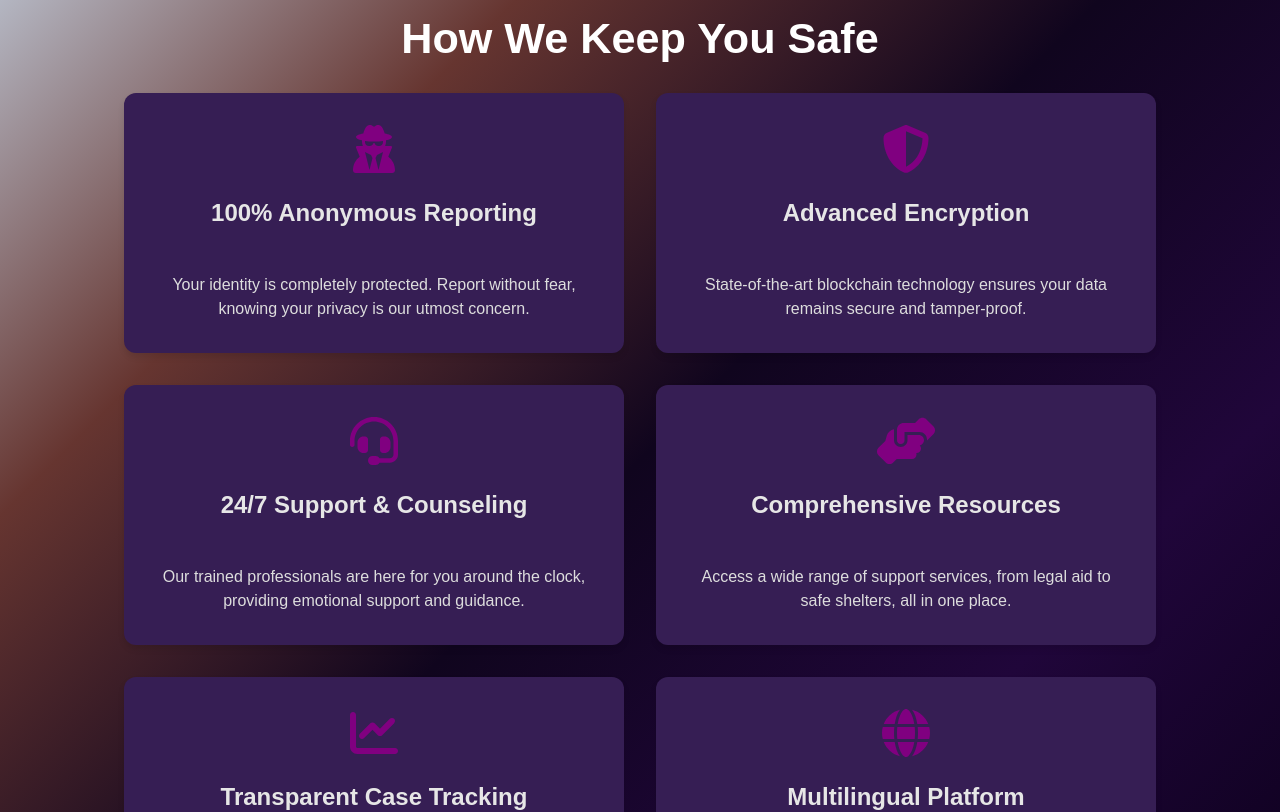
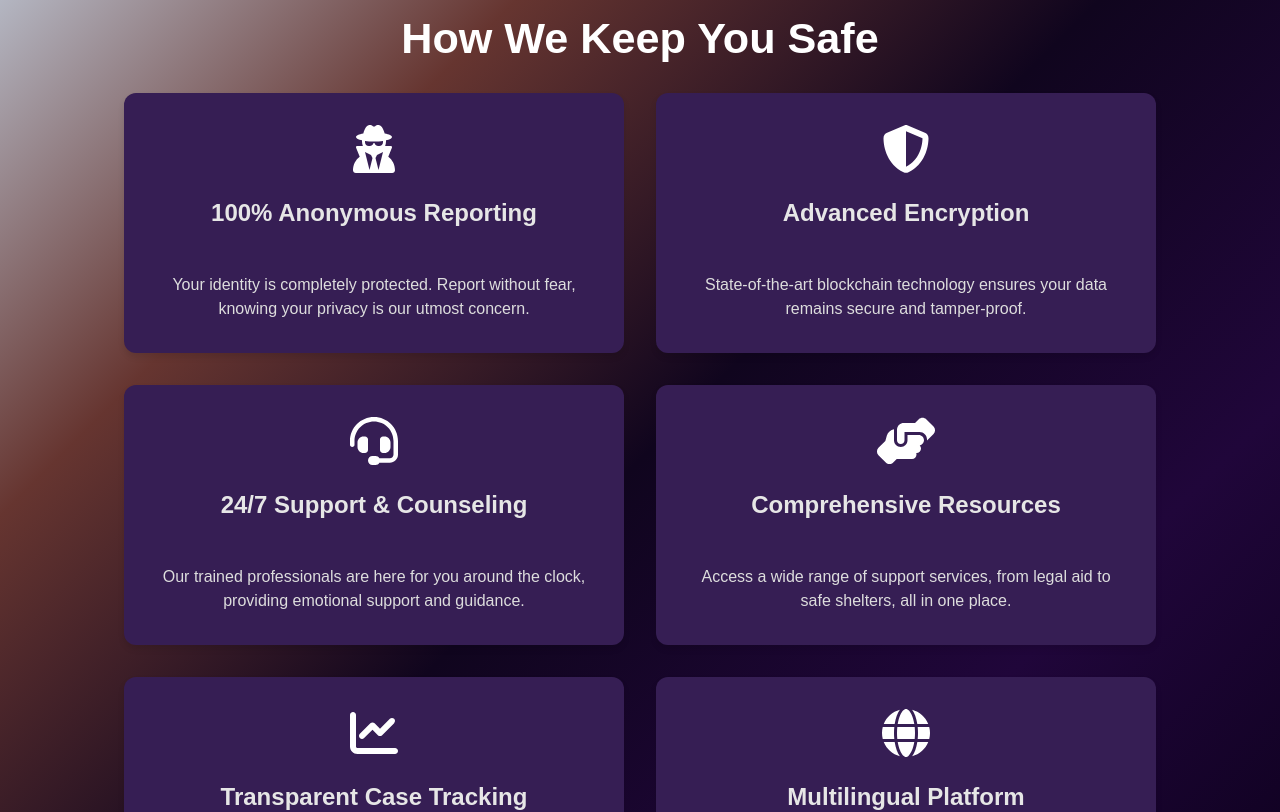
Before and after one commit to Cherrypick14/kintsugi, a React (Vite) app in the folder src/kintsugi_frontend/: page /home in a window 1280 px wide. Shown: the part 1940-2752 px from the top of the page. Built offline with nearby package versions, Linux system fonts and the light colour scheme; no server answers.

Commit message:
Change the style for the Icon style

```diff
--- a/src/kintsugi_frontend/src/components/Featuresection.jsx
+++ b/src/kintsugi_frontend/src/components/Featuresection.jsx
@@ -12,7 +12,7 @@ import {
 } from '@fortawesome/free-solid-svg-icons';
 
 const FeaturesSection = () => {
-  const iconStyle = { color: 'purple' };
+  const iconStyle = { color: 'white' };
 
   return (
     <section className="section" id="features">
```
